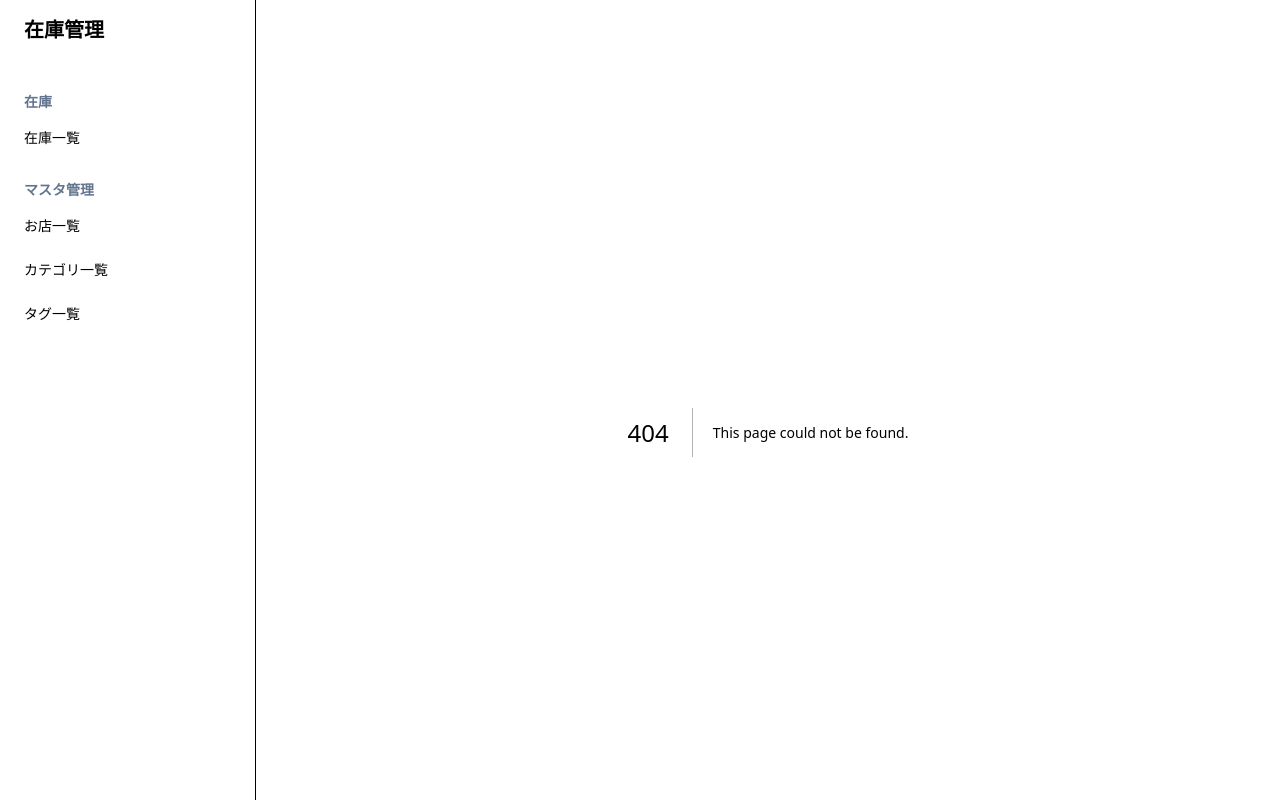
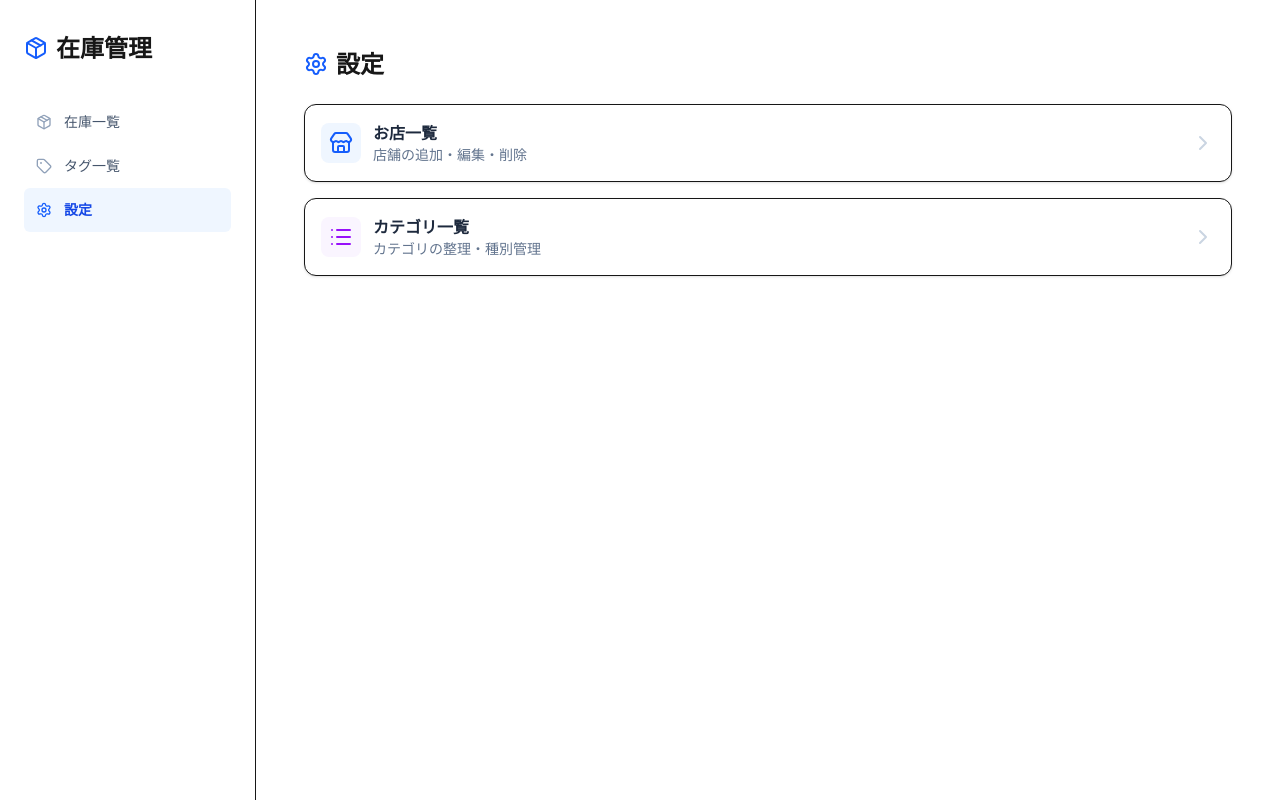
Before and after one commit to shin-prog/stock-manager, a Next.js app: page /settings in a window 1280 px wide. Before the commit this address had no page. Built offline with nearby package versions, Linux system fonts and the light colour scheme.

Commit message:
feat; 店一覧とカテゴリ一覧を設定からのアクセスに導線を変更

```diff
--- /dev/null
+++ b/src/app/settings/page.tsx
@@ -0,0 +1,47 @@
+import Link from 'next/link';
+import { Store, List, ChevronRight, Settings } from 'lucide-react';
+
+export default function SettingsPage() {
+    return (
+        <div className="p-4 safe-area-pt">
+            <h1 className="text-2xl font-bold mb-6 flex items-center gap-2">
+                <Settings className="text-blue-600" />
+                設定
+            </h1>
+
+            <div className="space-y-4">
+                <Link
+                    href="/stores"
+                    className="flex items-center justify-between p-4 bg-white border rounded-xl shadow-sm hover:bg-slate-50 transition-colors"
+                >
+                    <div className="flex items-center gap-3">
+                        <div className="p-2 bg-blue-50 text-blue-600 rounded-lg">
+                            <Store size={24} />
+                        </div>
+                        <div>
+                            <div className="font-bold text-slate-800">お店一覧</div>
+                            <div className="text-sm text-slate-500">店舗の追加・編集・削除</div>
+                        </div>
+                    </div>
+                    <ChevronRight className="text-slate-300" />
+                </Link>
+
+                <Link
+                    href="/categories"
+                    className="flex items-center justify-between p-4 bg-white border rounded-xl shadow-sm hover:bg-slate-50 transition-colors"
+                >
+                    <div className="flex items-center gap-3">
+                        <div className="p-2 bg-purple-50 text-purple-600 rounded-lg">
+                            <List size={24} />
+                        </div>
+                        <div>
+                            <div className="font-bold text-slate-800">カテゴリ一覧</div>
+                            <div className="text-sm text-slate-500">カテゴリの整理・種別管理</div>
+                        </div>
+                    </div>
+                    <ChevronRight className="text-slate-300" />
+                </Link>
+            </div>
+        </div>
+    );
+}
--- a/src/components/layout/mobile-nav.tsx
+++ b/src/components/layout/mobile-nav.tsx
@@ -2,7 +2,7 @@
 
 import Link from 'next/link';
 import { usePathname } from 'next/navigation';
-import { Package, List, Store, Tag } from 'lucide-react';
+import { Package, Settings, Tag } from 'lucide-react';
 
 export function MobileNav() {
   const pathname = usePathname();
@@ -11,24 +11,19 @@ export function MobileNav() {
 
   return (
     <div className="md:hidden fixed bottom-0 left-0 right-0 bg-white border-t p-2 flex justify-around items-center z-[999] safe-area-pb">
-      <Link href="/inventory" className={`flex flex-col items-center p-2 ${isActive('/inventory') ? 'text-blue-600' : 'text-gray-500'}`}>
+      <Link href="/inventory" className={`flex flex-col items-center p-2 flex-1 ${isActive('/inventory') ? 'text-blue-600' : 'text-gray-500'}`}>
         <Package size={24} />
         <span className="text-xs">在庫</span>
       </Link>
 
-      <Link href="/tags" className={`flex flex-col items-center p-2 ${isActive('/tags') ? 'text-blue-600' : 'text-gray-500'}`}>
+      <Link href="/tags" className={`flex flex-col items-center p-2 flex-1 ${isActive('/tags') ? 'text-blue-600' : 'text-gray-500'}`}>
         <Tag size={24} />
         <span className="text-xs">タグ</span>
       </Link>
 
-      <Link href="/stores" className={`flex flex-col items-center p-2 ${isActive('/stores') ? 'text-blue-600' : 'text-gray-500'}`}>
-        <Store size={24} />
-        <span className="text-xs">お店</span>
-      </Link>
-
-      <Link href="/categories" className={`flex flex-col items-center p-2 ${isActive('/categories') ? 'text-blue-600' : 'text-gray-500'}`}>
-        <List size={24} />
-        <span className="text-xs">カテゴリ</span>
+      <Link href="/settings" className={`flex flex-col items-center p-2 flex-1 ${isActive('/settings') ? 'text-blue-600' : 'text-gray-500'}`}>
+        <Settings size={24} />
+        <span className="text-xs">設定</span>
       </Link>
     </div>
   );
--- a/src/components/layout/sidebar.tsx
+++ b/src/components/layout/sidebar.tsx
@@ -1,27 +1,42 @@
+'use client';
+
 import Link from 'next/link'
 import { Button } from "@/components/ui/button"
+import { Package, Tag, Settings } from 'lucide-react'
+import { usePathname } from 'next/navigation'
+import { cn } from "@/lib/utils"
 
 export function Sidebar() {
+  const pathname = usePathname();
+  const isActive = (path: string) => pathname === path || pathname.startsWith(path + '/');
+
+  const NavLink = ({ href, icon: Icon, label }: { href: string, icon: any, label: string }) => (
+    <Link href={href}>
+      <Button
+        className={cn(
+          "w-full justify-start gap-3 h-11 transition-all duration-200",
+          isActive(href) ? "bg-blue-50 text-blue-700 hover:bg-blue-100 font-bold" : "text-slate-600 hover:bg-slate-50 hover:text-slate-900"
+        )}
+        variant="ghost"
+      >
+        <Icon size={20} className={isActive(href) ? "text-blue-600" : "text-slate-400"} />
+        {label}
+      </Button>
+    </Link>
+  );
+
   return (
-    <div className="h-full flex flex-col gap-2">
-      <div className="font-bold text-xl mb-6 px-4">在庫管理</div>
+    <div className="h-full flex flex-col gap-1 p-4">
+      <div className="font-bold text-2xl mb-8 flex items-center gap-2">
+        <Package className="text-blue-600" />
+        在庫管理
+      </div>
 
-      <div className="text-sm font-semibold text-slate-500 mt-4 px-4">在庫</div>
-      <Link href="/inventory">
-        <Button className="w-full justify-start" variant="ghost">在庫一覧</Button>
-      </Link>
-
-      <div className="text-sm font-semibold text-slate-500 mt-4 px-4">マスタ管理</div>
-      <Link href="/stores">
-        <Button className="w-full justify-start" variant="ghost">お店一覧</Button>
-      </Link>
-      <Link href="/categories">
-        <Button className="w-full justify-start" variant="ghost">カテゴリ一覧</Button>
-      </Link>
-      <Link href="/tags">
-        <Button className="w-full justify-start" variant="ghost">タグ一覧</Button>
-      </Link>
-      {/* Units hidden per request */}
+      <div className="space-y-1">
+        <NavLink href="/inventory" icon={Package} label="在庫一覧" />
+        <NavLink href="/tags" icon={Tag} label="タグ一覧" />
+        <NavLink href="/settings" icon={Settings} label="設定" />
+      </div>
     </div>
   )
 }
```
